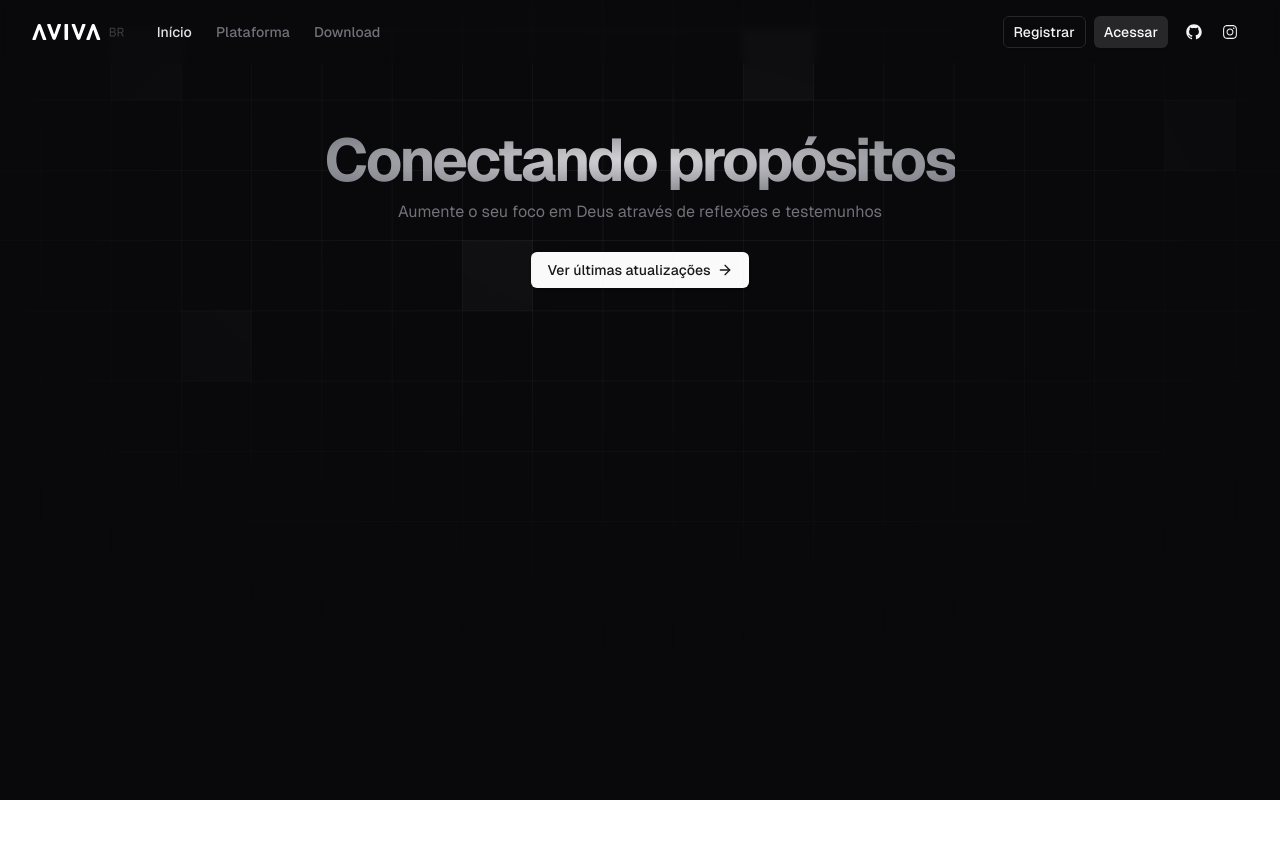
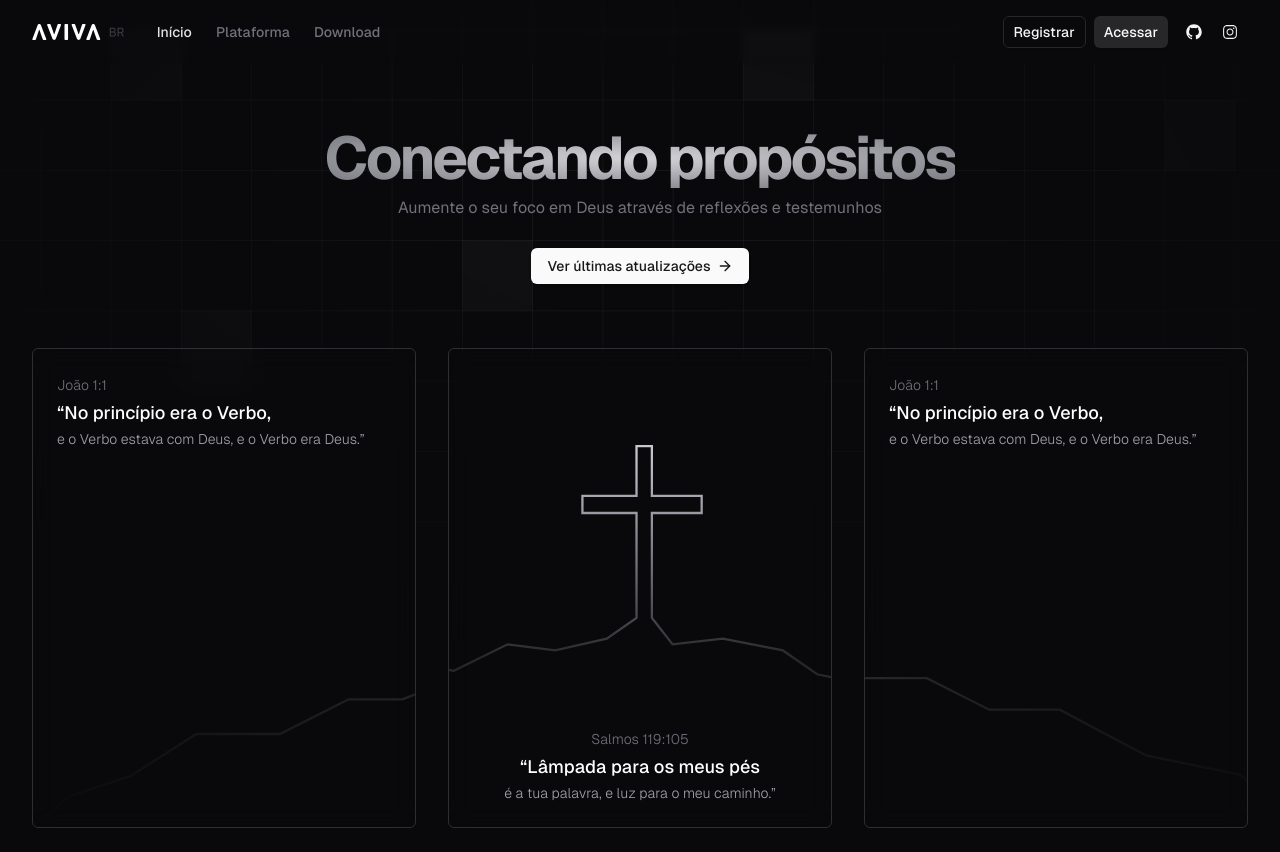
Before and after one commit to jvc22/aviva, a Next.js app: page / in a window 1280 px wide. Before the commit the page ends 800 px from the top, so only its background shows below. Built offline with nearby package versions, Linux system fonts and the light colour scheme.

Commit message:
update: add hero and cards of first section

```diff
--- a/src/app/page.tsx
+++ b/src/app/page.tsx
@@ -1,19 +1,25 @@
 import { ArrowRight } from 'lucide-react'
 
+import { FirstCard } from '@/components/landing-page/first-card'
 import { Header } from '@/components/landing-page/header'
+import { SecondCard } from '@/components/landing-page/second-card'
+import { ThirdCard } from '@/components/landing-page/third-card'
 import { Button } from '@/components/ui/button'
 
 export default function LandingPage() {
   return (
-    <div className="relative min-h-screen bg-zinc-950 text-zinc-100">
-      <div className="bg-landing-bg pointer-events-none absolute -top-12 bottom-0 left-0 right-0 z-0 transform bg-contain bg-no-repeat" />
+    <div className="relative flex min-h-screen flex-col bg-zinc-950 text-zinc-100">
+      <div className="pointer-events-none absolute -top-12 bottom-0 left-0 right-0 z-0 transform bg-landing-bg bg-no-repeat lg:bg-contain" />
 
       <Header />
 
-      <div id="start" className="z-10 pt-16">
-        <div className="flex flex-col items-center gap-8">
+      <div
+        id="start"
+        className="z-10 flex flex-1 flex-col items-center justify-between gap-16 pb-6 pt-8 lg:pt-16"
+      >
+        <div className="flex flex-col items-center gap-8 px-8">
           <div className="space-y-3 text-center">
-            <h1 className="bg-radial-gradient from-zinc-300 to-zinc-500 bg-clip-text text-6xl font-bold leading-[64px] tracking-tighter text-transparent">
+            <h1 className="bg-radial-gradient from-zinc-300 to-zinc-500 bg-clip-text text-5xl font-bold leading-none tracking-tighter text-transparent md:text-6xl">
               Conectando propósitos
             </h1>
 
@@ -27,6 +33,14 @@ export default function LandingPage() {
             <ArrowRight />
           </Button>
         </div>
+
+        <div className="grid w-full grid-cols-1 gap-8 px-8 lg:grid-cols-3">
+          <FirstCard />
+
+          <SecondCard />
+
+          <ThirdCard />
+        </div>
       </div>
     </div>
   )
```
